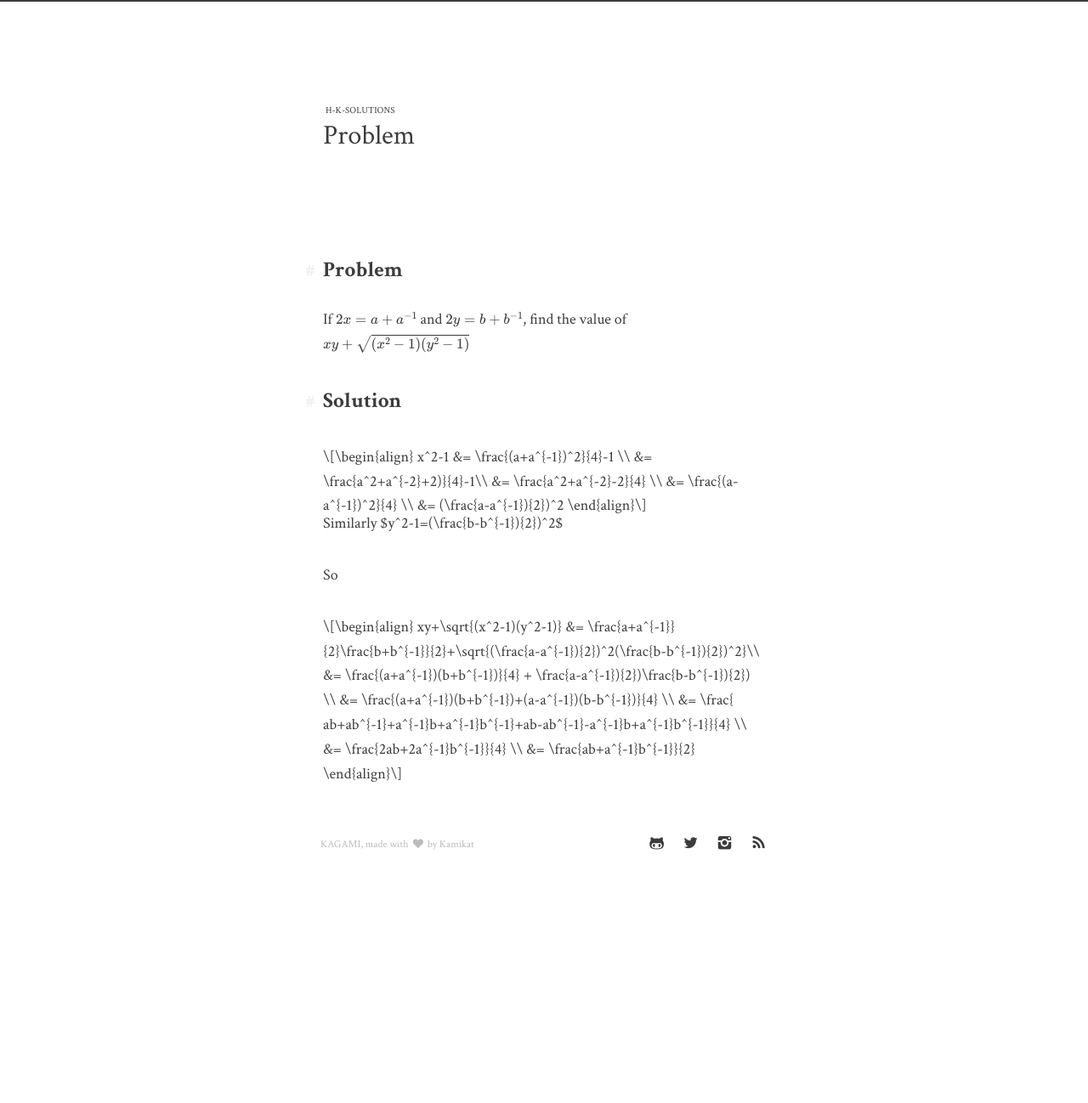
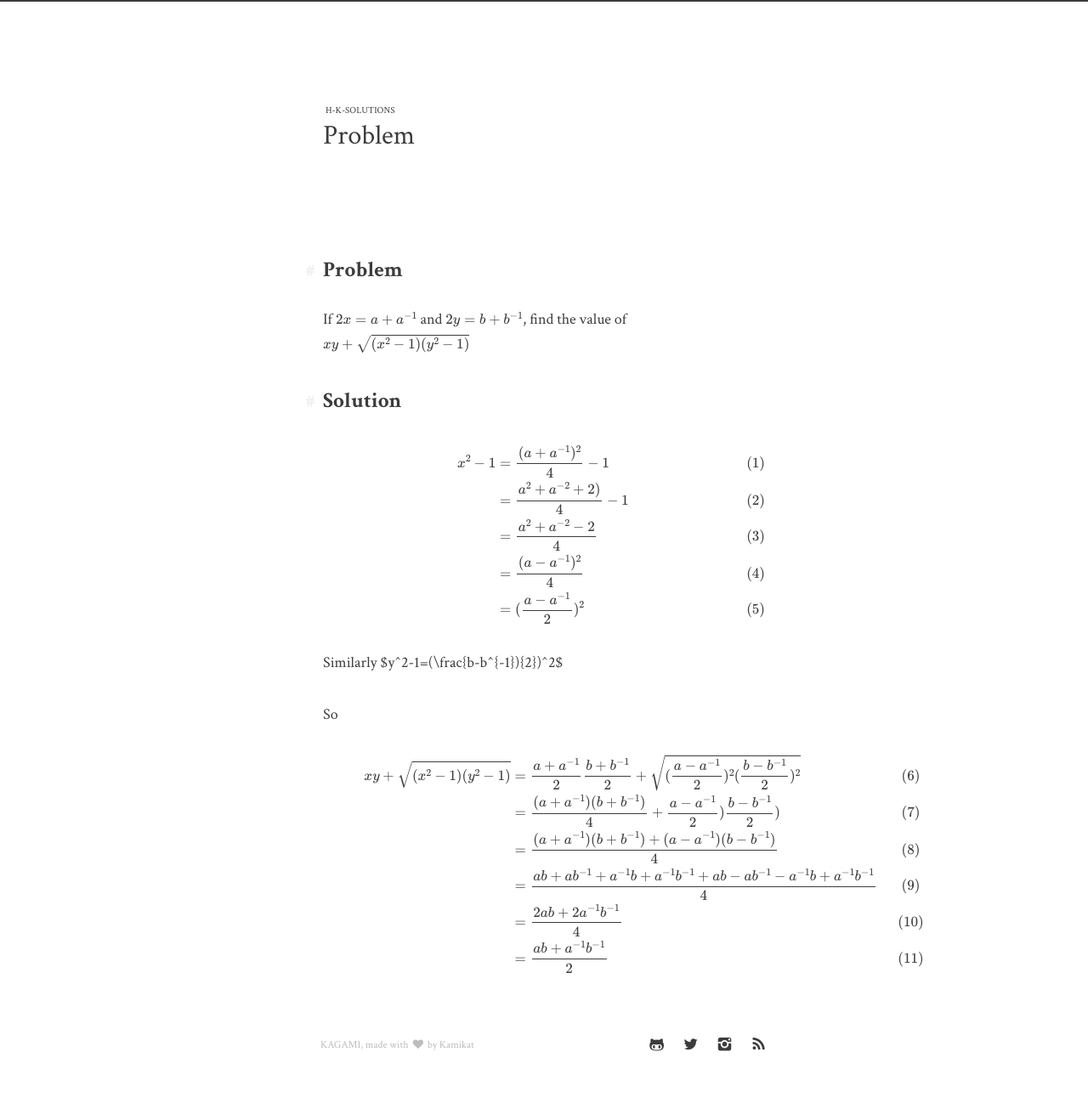
Before and after one commit to dearchap/h-k-solutions, a Jekyll site: the page built from 9.md, in a window 1280 px wide. Shown: the whole page at 85% size. Built offline with Jekyll 4.4.1, drawn with Linux system fonts in a browser that asks for light colours; our own code applies the rules of GitHub Pages for plain Markdown files; formulas are drawn with MathJax 3; before the commit the page ends 1061 px from its top, so only the background shows below that.

Commit message:
Update 9.md

```diff
--- a/9.md
+++ b/9.md
@@ -10,17 +10,17 @@ $$xy+\sqrt{(x^2-1)(y^2-1)}$$
 ## Solution
 
 $$\begin{align} x^2-1 &= \frac{(a+a^{-1})^2}{4}-1 \\
-                      &= \frac{a^2+a^{-2}+2)}{4}-1\\
+                      &= \frac{a^2+a^{-2}+2)}{4}-1 \\
                       &= \frac{a^2+a^{-2}-2}{4} \\
                       &= \frac{(a-a^{-1})^2}{4} \\
-                      &= (\frac{a-a^{-1}){2})^2 \end{align}$$
+                      &= (\frac{a-a^{-1}}{2})^2 \end{align}$$
 
 Similarly $y^2-1=(\frac{b-b^{-1}){2})^2$
 
 So
 
-$$\begin{align} xy+\sqrt{(x^2-1)(y^2-1)} &= \frac{a+a^{-1}}{2}\frac{b+b^{-1}}{2}+\sqrt{(\frac{a-a^{-1}){2})^2(\frac{b-b^{-1}){2})^2}\\
-         &= \frac{(a+a^{-1})(b+b^{-1})}{4} + \frac{a-a^{-1}){2})\frac{b-b^{-1}){2}) \\
+$$\begin{align} xy+\sqrt{(x^2-1)(y^2-1)} &= \frac{a+a^{-1}}{2}\frac{b+b^{-1}}{2}+\sqrt{(\frac{a-a^{-1}}{2})^2(\frac{b-b^{-1}}{2})^2}\\
+         &= \frac{(a+a^{-1})(b+b^{-1})}{4} + \frac{a-a^{-1}}{2})\frac{b-b^{-1}}{2}) \\
          &= \frac{(a+a^{-1})(b+b^{-1})+(a-a^{-1})(b-b^{-1})}{4} \\
          &= \frac{ ab+ab^{-1}+a^{-1}b+a^{-1}b^{-1}+ab-ab^{-1}-a^{-1}b+a^{-1}b^{-1}}{4} \\
          &= \frac{2ab+2a^{-1}b^{-1}}{4} \\
```
